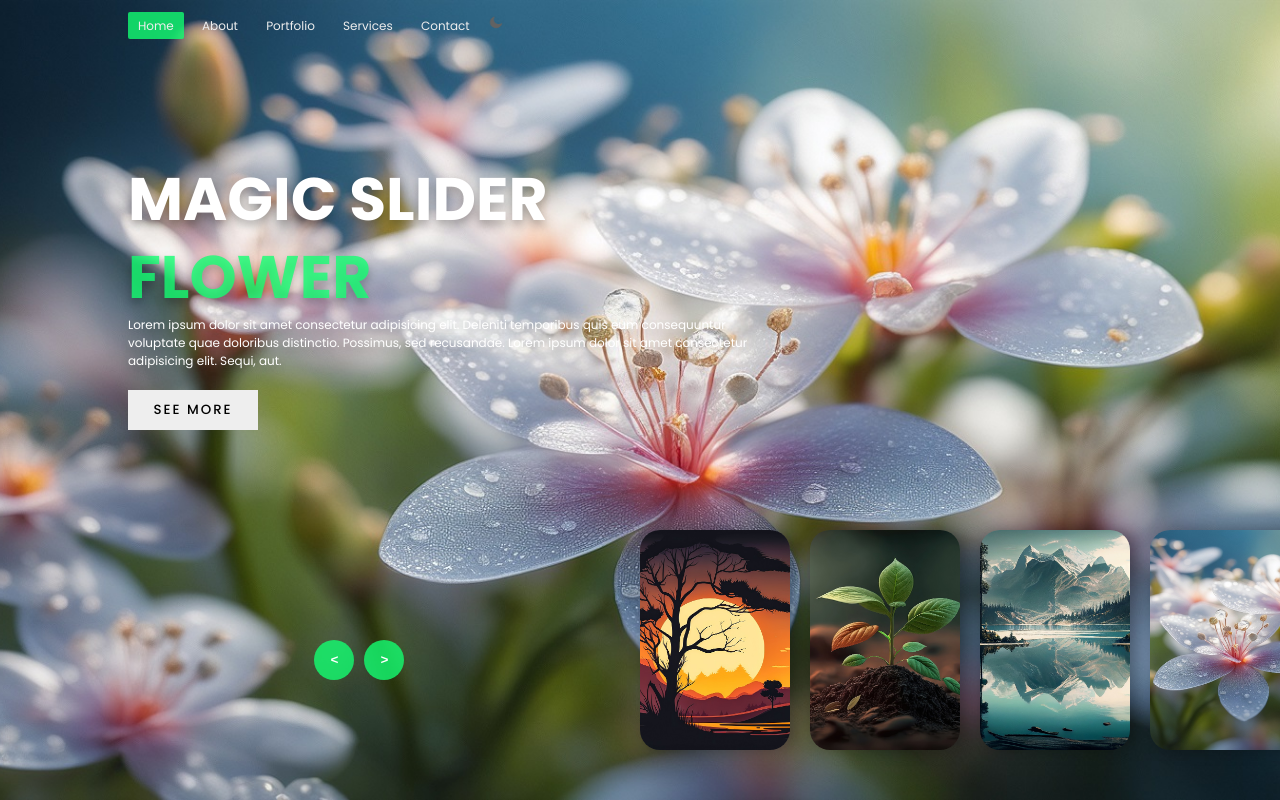
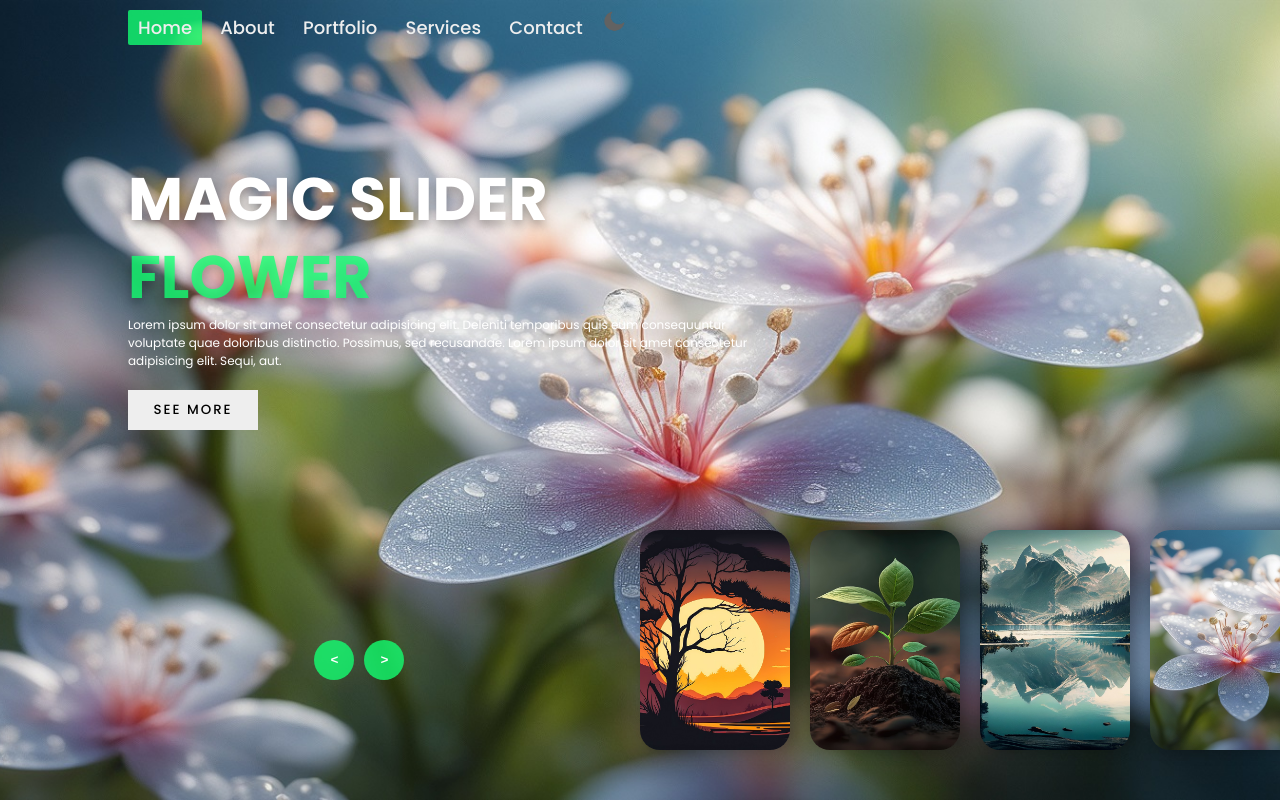
Before and after one commit to praphulln19/Carousel, a plain HTML site: page index.html in a window 1280 px wide. Drawn offline with Linux system fonts and the light colour scheme.

Commit message:
test signed commit

```diff
--- a/style.css
+++ b/style.css
@@ -24,7 +24,7 @@ header {
 }
 
 #icon {
-    width: 15px;
+    width: 25px;
     cursor: pointer;
 }
 
@@ -69,6 +69,8 @@ header a {
     margin-right: 5px;
     padding: 5px 10px;
     transition: 0.2s;
+    font-size: 18px;
+    font-weight: 500;
 }
 
 a.active {
```
